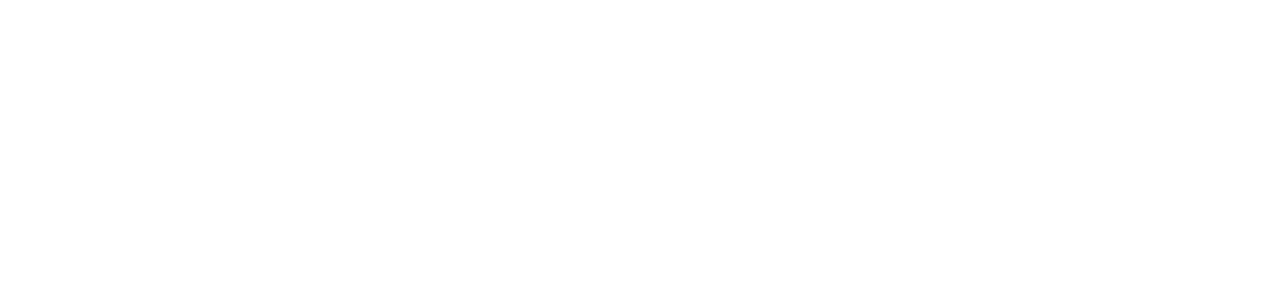
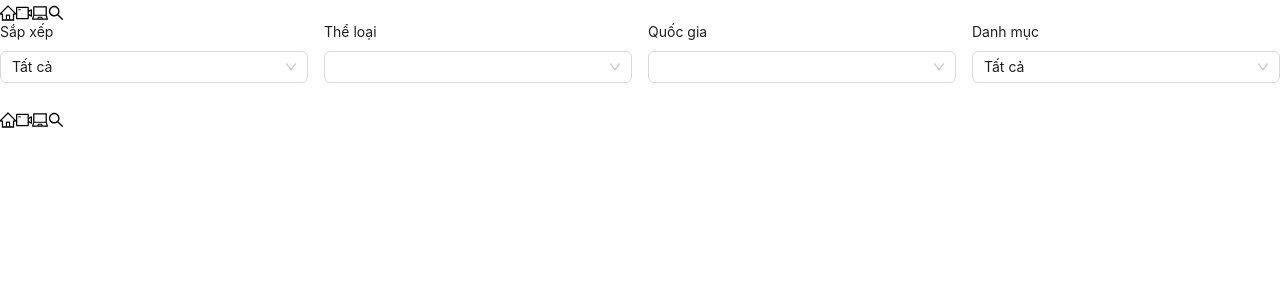
Before and after one commit to vuhuyquang/xem-phim-hot, a Vue app: page /movie in a window 1280 px wide. Before the commit this address had no page. Shown: the top 300 px of the page. Built offline with nearby package versions, Linux system fonts and the light colour scheme.

Commit message:
update code

```diff
--- a/src/components/common/SidebarLargeScreen/index.vue
+++ b/src/components/common/SidebarLargeScreen/index.vue
@@ -9,7 +9,7 @@
             :class="['text-2xl', selectPage === 'home' ? 'text-[#40c1ad]' : 'text-white', 'hover:text-[#40c1ad]', 'transition', 'delay-[45ms]']" />
         </a-tooltip>
       </router-link>
-      <router-link @click.native="setSelectPage('movie')" to="/search" class="block text-center">
+      <router-link @click.native="setSelectPage('movie')" to="/movie" class="block text-center">
         <a-tooltip title="Phim">
           <VideoCameraOutlined
             :class="['text-2xl', selectPage === 'movie' ? 'text-[#40c1ad]' : 'text-white', 'hover:text-[#40c1ad]', 'transition', 'delay-[45ms]']" />
--- /dev/null
+++ b/src/pages/movie/movieList.vue
@@ -0,0 +1,54 @@
+<template>
+  <a-form :model="filters" layout="vertical" class="w-full px-5">
+    <a-row :gutter="16">
+      <a-col :span="6">
+        <a-form-item label="Sắp xếp" name="sort_field">
+          <a-select v-model:value="filters.sort_field" placeholder="Chọn loại sắp xếp">
+            <a-select-option value="">Tất cả</a-select-option>
+            <a-select-option value="year">Năm sản xuất</a-select-option>
+            <a-select-option value="modified.time">Thời gian cập nhật</a-select-option>
+            <a-select-option value="_id">Thời gian đăng</a-select-option>
+          </a-select>
+        </a-form-item>
+      </a-col>
+      <a-col :span="6">
+        <a-form-item label="Thể loại" name="category">
+          <a-select v-model:value="filters.category" placeholder="Chọn thể loại"></a-select>
+        </a-form-item>
+      </a-col>
+      <a-col :span="6">
+        <a-form-item label="Quốc gia" name="country">
+          <a-select v-model:value="filters.country" placeholder="Chọn quốc gia"></a-select>
+        </a-form-item>
+      </a-col>
+      <a-col :span="6">
+        <a-form-item label="Danh mục" name="slug">
+          <a-select v-model:value="filters.slug" placeholder="Chọn danh mục">
+            <a-select-option value="">Tất cả</a-select-option>
+            <a-select-option value="phim-le">Phim lẻ</a-select-option>
+            <a-select-option value="phim-bo">Phim bộ</a-select-option>
+            <a-select-option value="tv-shows">TV Shows</a-select-option>
+            <a-select-option value="phim-vietsub">Phim vietsub</a-select-option>
+            <a-select-option value="phim-thuyet-minh">Phim thuyết minh</a-select-option>
+            <a-select-option value="phim-long-tieng">Phim lồng tiếng</a-select-option>
+            <a-select-option value="phim-bo-dang-chieu">Phim bộ đang chiếu</a-select-option>
+            <a-select-option value="phim-bo-hoan-thanh">Phim bộ hoàn thành</a-select-option>
+            <a-select-option value="phim-sap-chieu">Phim sắp chiếu</a-select-option>
+          </a-select>
+        </a-form-item>
+      </a-col>
+    </a-row>
+  </a-form>
+</template>
+
+<script lang="ts" setup>
+import { reactive } from 'vue';
+
+const filters = reactive({
+  sort_field: '',
+  category: '',
+  country: '',
+  slug: '',
+  page: 1
+})
+</script>
--- a/src/router/routes.ts
+++ b/src/router/routes.ts
@@ -9,6 +9,11 @@
         path: "",
         name: "Home",
         component: () => import("@/pages/home/index.vue"),
+      },
+      {
+        path: "movie",
+        name: "MovieList",
+        component: () => import("@/pages/movie/movieList.vue"),
       },
       {
         path: "movie/:slug",
```
